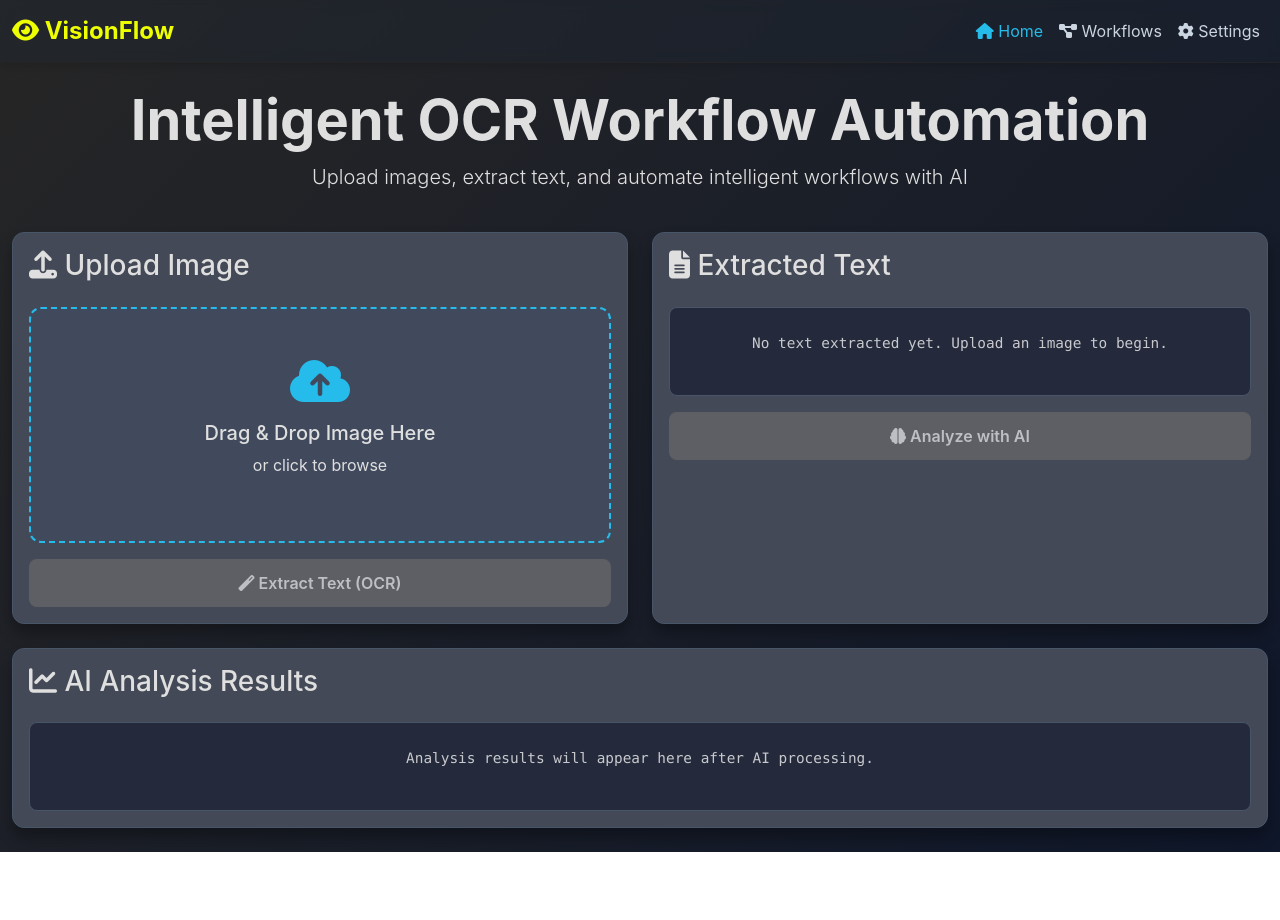
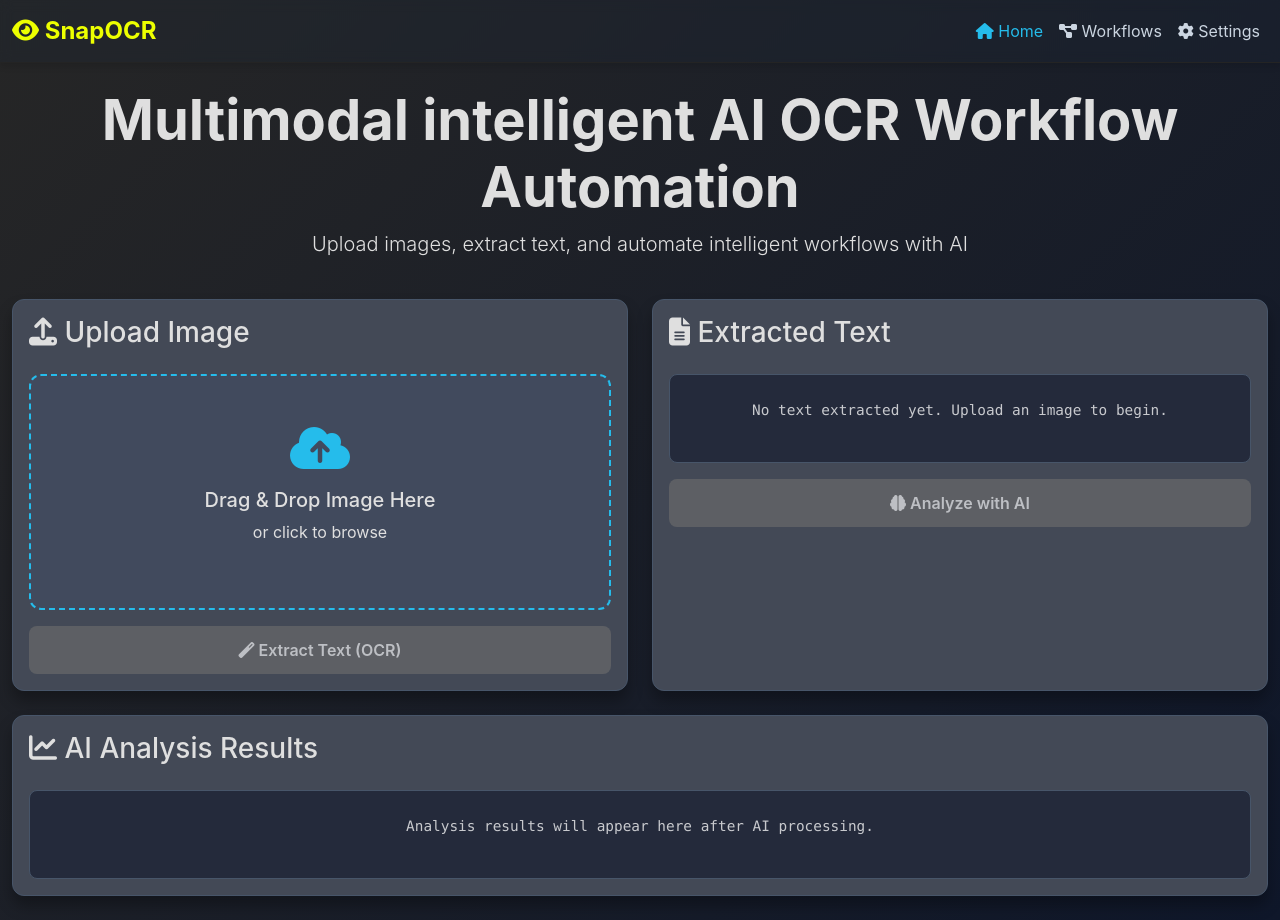
Before and after one commit to benneberg/ocr-screenshot-ai, a plain HTML site: page index.html in a window 1280 px wide. Before the commit the page ends 852 px from the top, so only its background shows below. Drawn offline with nearby package versions, Linux system fonts and the light colour scheme.

Commit message:
Update index.html

```diff
--- a/index.html
+++ b/index.html
@@ -3,7 +3,7 @@
 <head>
     <meta charset="UTF-8">
     <meta name="viewport" content="width=device-width, initial-scale=1.0">
-    <title>VisionFlow - Intelligent OCR Workflow Automation</title>
+    <title>SnapOCR - Multimodal OCR Workflow Automation</title>
     <link href="https://cdnjs.cloudflare.com/ajax/libs/bootstrap/5.3.0/css/bootstrap.min.css" rel="stylesheet">
     <link href="https://cdnjs.cloudflare.com/ajax/libs/font-awesome/6.4.0/css/all.min.css" rel="stylesheet">
     <script src='https://cdn.jsdelivr.net/npm/tesseract.js@5/dist/tesseract.min.js'></script>
@@ -247,7 +247,7 @@
     <!-- Navigation Bar -->
     <nav class="navbar navbar-expand-lg navbar-dark sticky-top">
         <div class="container-fluid">
-            <a class="navbar-brand" href="#"><i class="fas fa-eye"></i> VisionFlow</a>
+            <a class="navbar-brand" href="#"><i class="fas fa-eye"></i> SnapOCR</a>
             <button class="navbar-toggler" type="button" data-bs-toggle="collapse" data-bs-target="#navbarNav">
                 <span class="navbar-toggler-icon"></span>
             </button>
@@ -274,7 +274,7 @@
         <div id="home-page" class="page-content active">
             <div class="row">
                 <div class="col-12 text-center mb-4">
-                    <h1 class="display-4 fw-bold">Intelligent OCR Workflow Automation</h1>
+                    <h1 class="display-4 fw-bold">Multimodal intelligent AI OCR Workflow Automation</h1>
                     <p class="lead">Upload images, extract text, and automate intelligent workflows with AI</p>
                 </div>
             </div>
```
